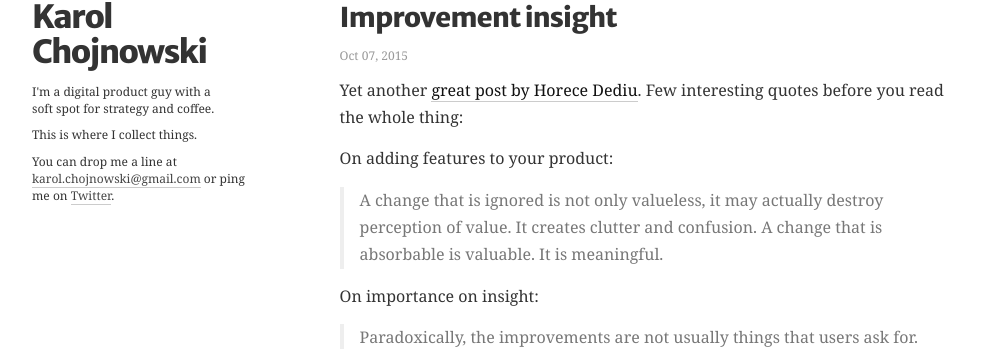
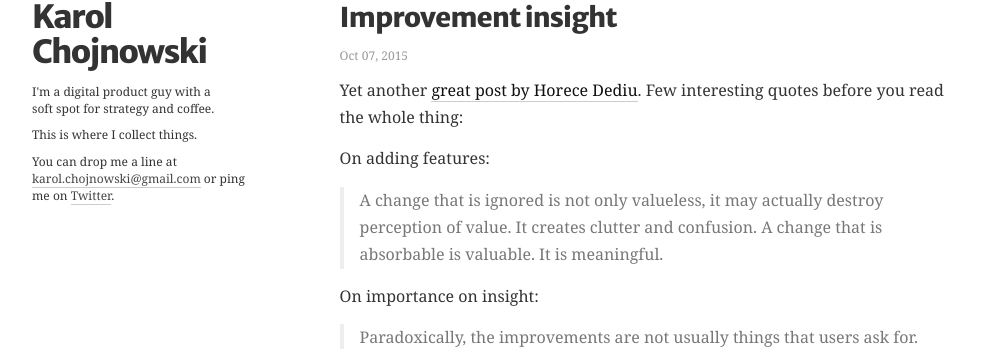
Before and after one commit to KarolChojnowski/KarolOnJekyll, a Jekyll site: the page built from _posts/2015-10-07-improvement-insight.md, in a window 1280 px wide. Shown: the part 100-449 px from the top of the page, without its empty margins (142-1134 px from the left). Built offline with Jekyll 4.4.1, drawn with Linux system fonts in a browser that asks for light colours; Markdown is read by kramdown in place of the engine named in the settings.

Commit message:
Post tweaks.

```diff
--- a/_posts/2015-10-07-improvement-insight.md
+++ b/_posts/2015-10-07-improvement-insight.md
@@ -6,7 +6,7 @@ url: improvement-insight
 
 Yet another [great post by Horece Dediu](http://www.asymco.com/2015/09/29/what-it-means-to-be-great/). Few interesting quotes before you read the whole thing:
 
-On adding features to your product:
+On adding features:
 
 > A change that is ignored is not only valueless, it may actually destroy perception of value. It creates clutter and confusion. A change that is absorbable is valuable. It is meaningful.
 
```
